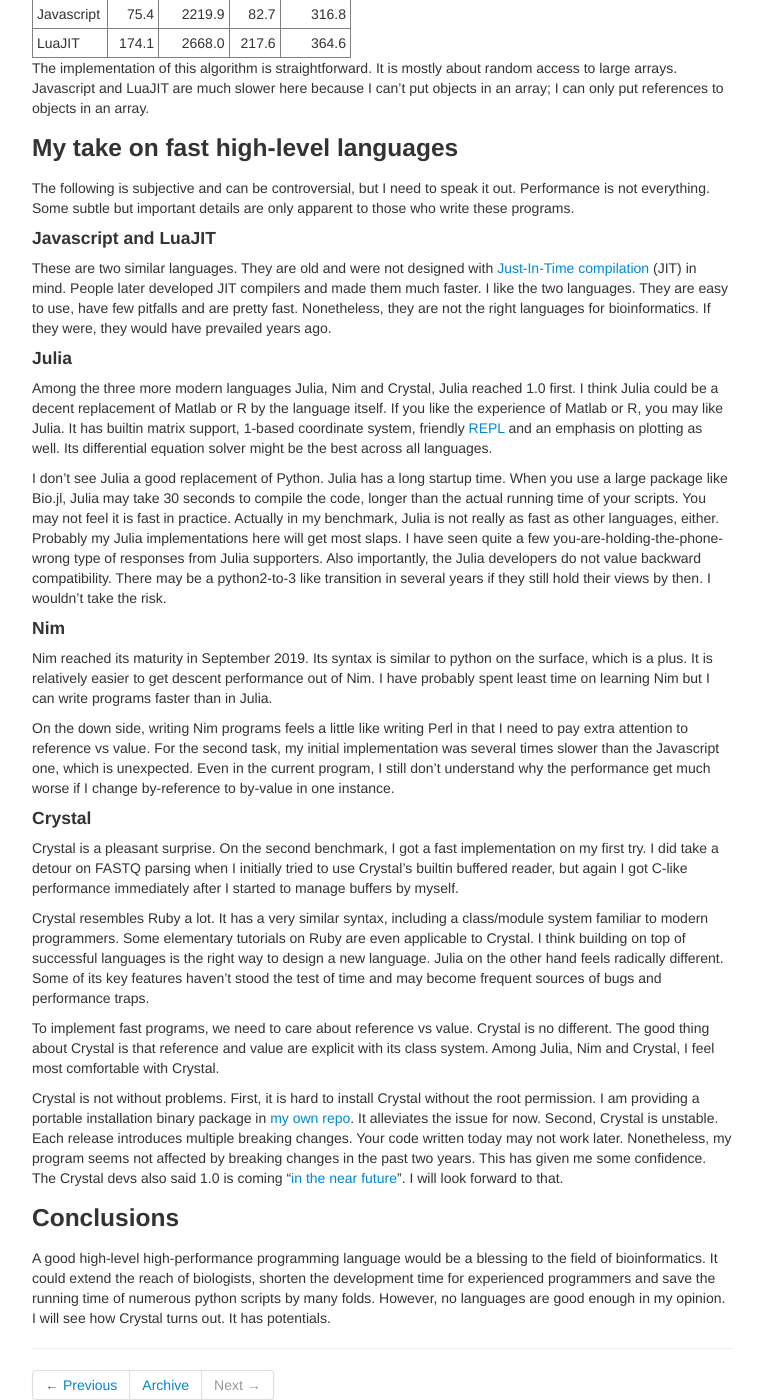
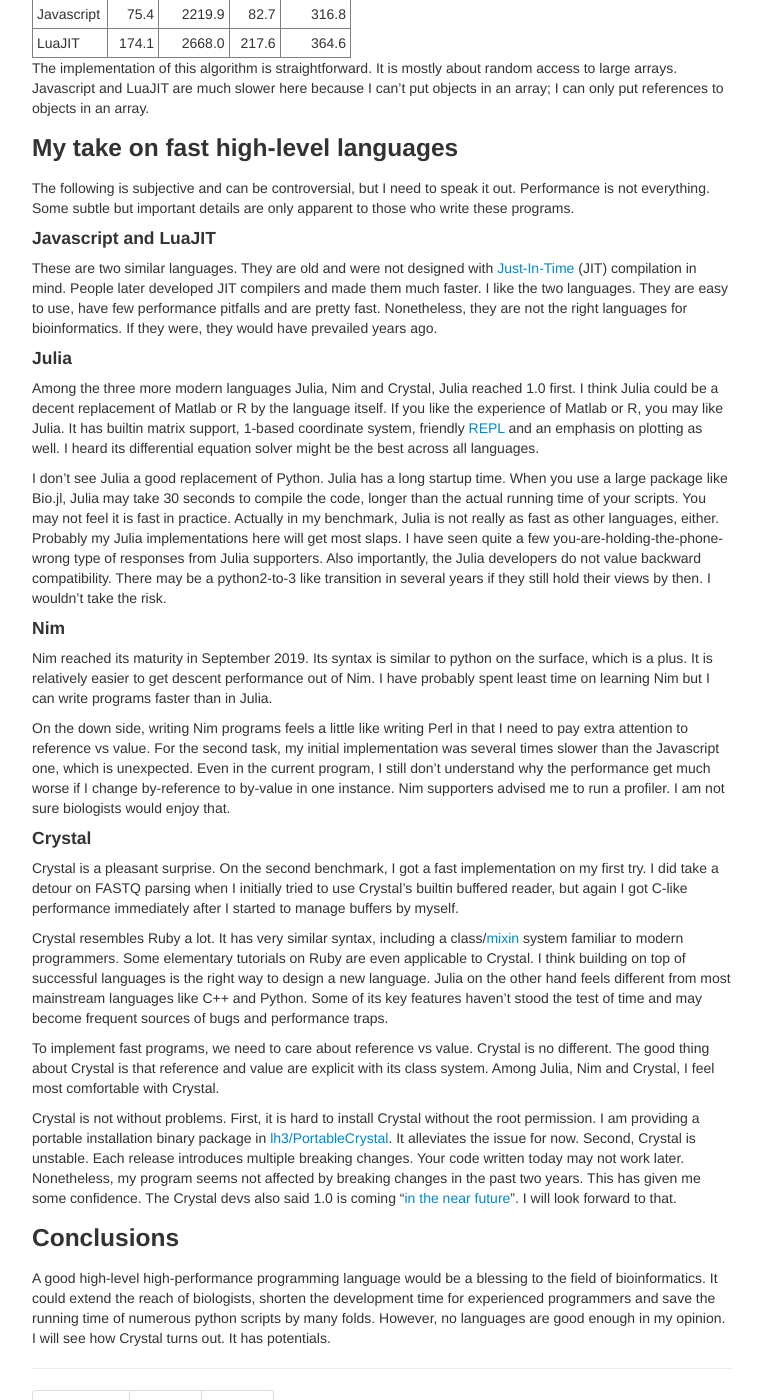
Before and after one commit to lh3/lh3.github.com, a Jekyll site: the page built from _posts/2020-05-17-fast-high-level-programming-languages.md, in a window 1280 px wide and 1400 px high, scrolled down 1498 px. Shown: the whole window, without its empty margins (258-1021 px from the left). Built offline with Jekyll 4.4.1, drawn with Linux system fonts in a browser that asks for light colours; comment, search, counter and statistics services are not loaded; some of the changed text lies outside the part shown.

Commit message:
minor updates

```diff
--- a/_posts/2020-05-17-fast-high-level-programming-languages.md
+++ b/_posts/2020-05-17-fast-high-level-programming-languages.md
@@ -59,8 +59,8 @@
 
 This benchmark stresses on I/O and string processing. I replaced the low-level
 I/O of several languages to achieve good performance. The code looks more like
-C than a high-level language, but at least I can get the job done without
-relying on C bindings.
+C than a high-level language, but at least these langauges give me the power
+without resorting to C.
 
 It is worth mentioning the default BioPython FASTQ parser is over 70 times
 slower on plain FASTQ and over 10 times slower on gzip'd FASTQ. Running the C
@@ -100,11 +100,11 @@
 #### Javascript and LuaJIT
 
 These are two similar languages. They are old and were not designed with
-[Just-In-Time compilation][jit] (JIT) in mind. People later developed JIT
+[Just-In-Time][jit] (JIT) compilation in mind. People later developed JIT
 compilers and made them much faster. I like the two languages. They are easy to
-use, have few pitfalls and are pretty fast. Nonetheless, they are not the right
-languages for bioinformatics. If they were, they would have prevailed years
-ago.
+use, have few performance pitfalls and are pretty fast. Nonetheless, they are
+not the right languages for bioinformatics. If they were, they would have
+prevailed years ago.
 
 #### Julia
 
@@ -112,7 +112,7 @@
 first. I think Julia could be a decent replacement of Matlab or R by the
 language itself. If you like the experience of Matlab or R, you may like Julia.
 It has builtin matrix support, 1-based coordinate system, friendly [REPL][repl]
-and an emphasis on plotting as well. Its differential equation solver might be
+and an emphasis on plotting as well. I heard its differential equation solver might be
 the best across all languages.
 
 I don't see Julia a good replacement of Python. Julia has a long startup time.
@@ -137,6 +137,8 @@
 initial implementation was several times slower than the Javascript one, which
 is unexpected. Even in the current program, I still don't understand why the
 performance get much worse if I change by-reference to by-value in one instance.
+Nim supporters advised me to run a profiler. I am not sure biologists would
+enjoy that.
 
 #### Crystal
 
@@ -145,12 +147,13 @@
 initially tried to use Crystal's builtin buffered reader, but again I got
 C-like performance immediately after I started to manage buffers by myself.
 
-Crystal resembles Ruby a lot. It has a very similar syntax, including a
-class/module system familiar to modern programmers. Some elementary tutorials
+Crystal resembles Ruby a lot. It has very similar syntax, including a
+class/[mixin][mixin] system familiar to modern programmers. Some elementary tutorials
 on Ruby are even applicable to Crystal. I think building on top of successful
 languages is the right way to design a new language. Julia on the other hand
-feels radically different. Some of its key features haven't stood the test of
-time and may become frequent sources of bugs and performance traps.
+feels different from most mainstream languages like C++ and Python. Some of its
+key features haven't stood the test of time and may become frequent sources of
+bugs and performance traps.
 
 To implement fast programs, we need to care about reference vs value. Crystal
 is no different. The good thing about Crystal is that reference and value are
@@ -159,7 +162,7 @@
 
 Crystal is not without problems. First, it is hard to install Crystal without
 the root permission. I am providing a portable installation binary package in
-[my own repo][portcr]. It alleviates the issue for now. Second, Crystal is
+[lh3/PortableCrystal][portcr]. It alleviates the issue for now. Second, Crystal is
 unstable. Each release introduces multiple breaking changes. Your code written
 today may not work later. Nonetheless, my program seems not affected by
 breaking changes in the past two years. This has given me some confidence. The
@@ -187,3 +190,4 @@
 [md]: https://en.wikipedia.org/wiki/Multiple_dispatch
 [portcr]: https://github.com/lh3/PortableCrystal
 [cr1.0]: https://crystal-lang.org/2020/03/03/towards-crystal-1.0.html
+[mixin]: https://en.wikipedia.org/wiki/Mixin
```
Also changed, not shown: other parts of _posts/2020-05-17-fast-high-level-programming-languages.md (+1 -1 lines).
